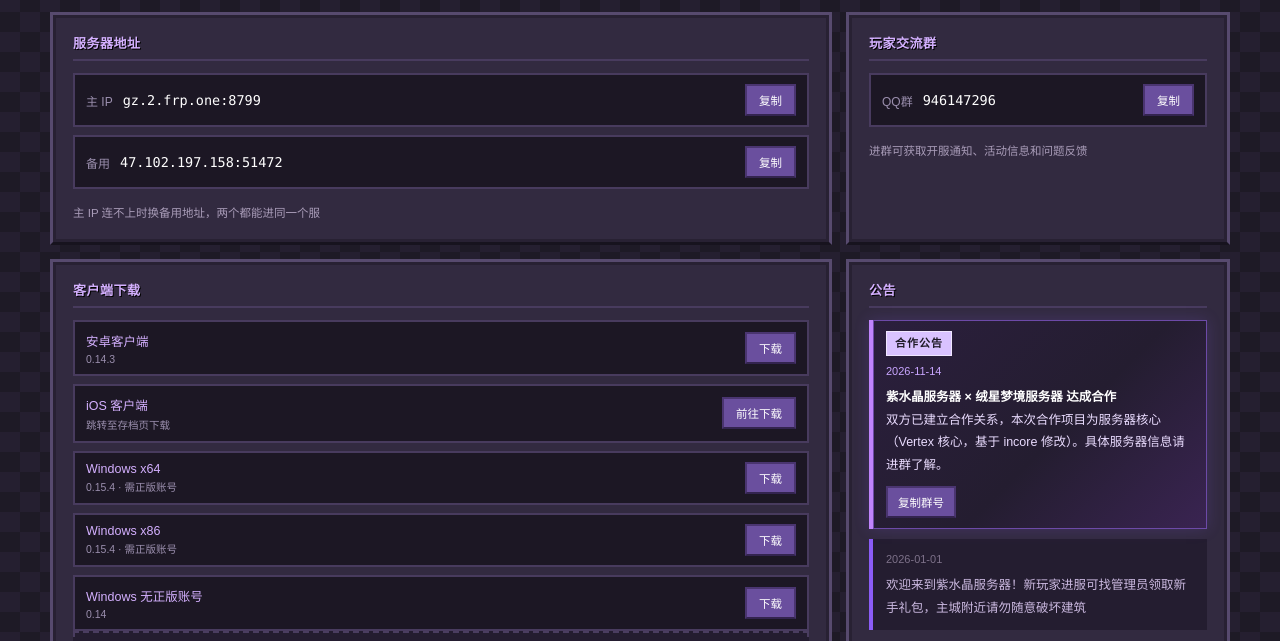
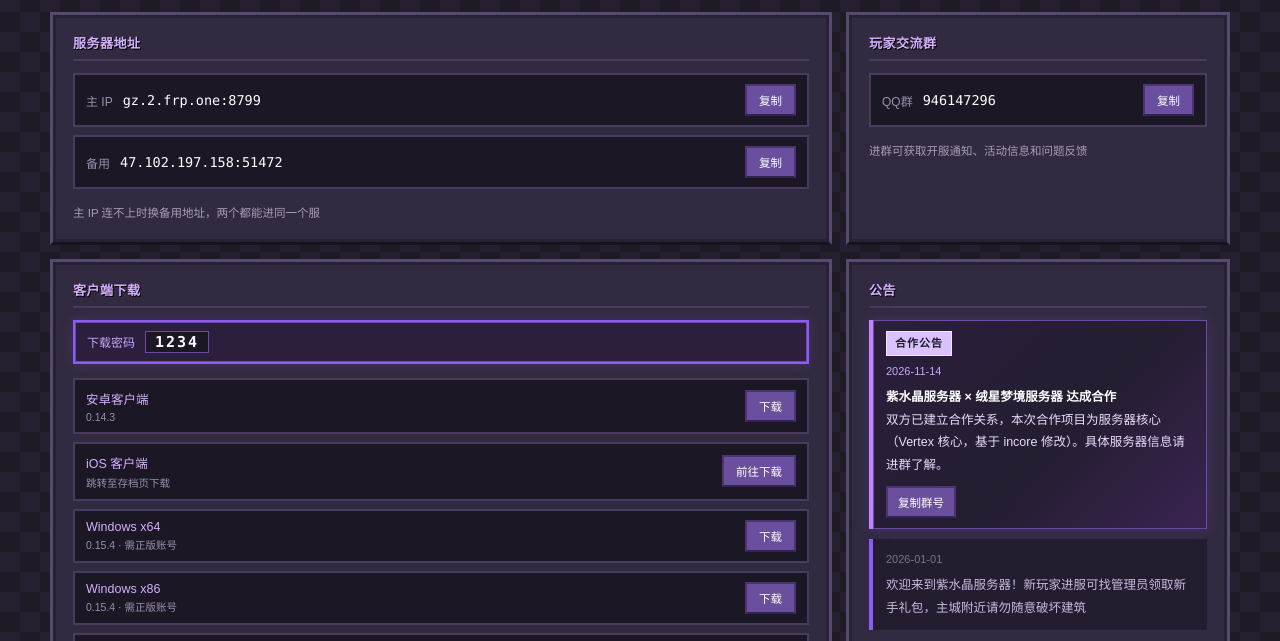
Before and after one commit to 006tv/emth, a plain HTML site: page index.html in a window 1280 px wide. Shown: the part 148-789 px from the top of the page. Drawn offline with Linux system fonts and the light colour scheme.

Commit message:
Update index.html

```diff
--- a/index.html
+++ b/index.html
@@ -207,6 +207,38 @@
   .zip-tip {
     display: none;
     margin-top: 14px;
+  }
+
+  .pwd-tip {
+    display: flex;
+    align-items: center;
+    gap: 10px;
+    background: #2b1f3d;
+    border: 2px solid #8b5cf6;
+    padding: 10px 14px;
+    margin-bottom: 14px;
+    font-size: 13px;
+    color: #eadcff;
+    box-shadow: inset 0 0 0 1px #6d4aa8, 0 0 12px rgba(139, 92, 246, 0.2);
+  }
+  .pwd-tip .pwd-label {
+    font-size: 12px;
+    color: #c9a6ff;
+    white-space: nowrap;
+  }
+  .pwd-tip .pwd-value {
+    font-family: Consolas, monospace;
+    font-size: 16px;
+    font-weight: bold;
+    color: #fff;
+    letter-spacing: 2px;
+    background: #1c1724;
+    border: 1px solid #6d4aa8;
+    padding: 2px 10px;
+  }
+  .pwd-tip .pwd-hint {
+    font-size: 11px;
+    color: #a99cb8;
   }
 
   body.os-android .download-item:not([data-os="android"]) { display: none; }
@@ -527,6 +559,9 @@
     .dl-desc { font-size: 10.5px; }
     .dl-btn { min-height: 30px; padding: 6px 12px; font-size: 11.5px; }
 
+    .pwd-tip { padding: 9px 12px; font-size: 12.5px; }
+    .pwd-tip .pwd-value { font-size: 15px; padding: 1px 9px; }
+
     .features {
       grid-template-columns: 1fr 1fr;
       gap: 8px;
@@ -648,13 +683,18 @@
     <div class="panel span-2">
       <h2>客户端下载</h2>
 
+      <div class="pwd-tip">
+        <span class="pwd-label">下载密码</span>
+        <span class="pwd-value">1234</span>
+      </div>
+
       <div class="download-group">
         <div class="download-item" data-os="android">
           <div class="dl-info">
             <span class="dl-name">安卓客户端</span>
             <span class="dl-desc">0.14.3</span>
           </div>
-          <a class="dl-btn" href="https://h1064.lanosso.com/651608ef38d35d25b68ebe90c2dba079/6af847d9/2026/08/09/e5279a8c3587a26b32e4a41a5b7823b4.apk?fn=%E6%88%91%E7%9A%84%E4%B8%96%E7%95%8C0.13%E6%80%80%E6%97%A7_0.14.3.apk" target="_blank" rel="noopener">下载</a>
+          <a class="dl-btn" href="https://wwboi.lanzoue.com/iO2jl41e80ib" target="_blank" rel="noopener">下载</a>
         </div>
 
         <div class="download-item" data-os="ios">
@@ -670,7 +710,7 @@
             <span class="dl-name">Windows x64</span>
             <span class="dl-desc">0.15.4 · 需正版账号</span>
           </div>
-          <a class="dl-btn" href="https://zip3.webgetstore.com/8be0804fdd7b03248c0e475177a1326f/6af84b18/2026/11/14/4acf773ca573a1a10716edbfff53e636.zip?fn=Microsoft0.15.4x64.zip" target="_blank" rel="noopener">下载</a>
+          <a class="dl-btn" href="https://wwboi.lanzoue.com/ieWV54fyfmhi" target="_blank" rel="noopener">下载</a>
         </div>
 
         <div class="download-item" data-os="windows">
@@ -678,7 +718,7 @@
             <span class="dl-name">Windows x86</span>
             <span class="dl-desc">0.15.4 · 需正版账号</span>
           </div>
-          <a class="dl-btn" href="https://zip3.webgetstore.com/dd3c5d3558d70ff4e6ea234d886a1739/6af84b4e/2026/11/14/981a07e31f9a57596e4e15bb5df718d7.zip?fn=Microsoft0.15.4x86.zip" target="_blank" rel="noopener">下载</a>
+          <a class="dl-btn" href="https://wwboi.lanzoue.com/iVTrK4fyfl3i" target="_blank" rel="noopener">下载</a>
         </div>
 
         <div class="download-item" data-os="windows">
@@ -686,7 +726,7 @@
             <span class="dl-name">Windows 无正版账号</span>
             <span class="dl-desc">0.14</span>
           </div>
-          <a class="dl-btn" href="https://zip3.webgetstore.com/cf945c1fe070f6961026cf6b01e2ca30/6af84b6f/2026/11/14/9804a21fcc2d11bafe1c4f55bf0ac3a8.zip?fn=0.14.zip" target="_blank" rel="noopener">下载</a>
+          <a class="dl-btn" href="https://wwboi.lanzoue.com/iCOsn4fyfjqj" target="_blank" rel="noopener">下载</a>
         </div>
 
         <div class="download-item only-all">
@@ -694,7 +734,7 @@
             <span class="dl-name">PCL2 启动器</span>
             <span class="dl-desc">Plain Craft Launcher 2 · Windows 通用</span>
           </div>
-          <a class="dl-btn" href="https://exe2.webgetstore.com/3fe6f33a2363fcf9647c6b1f9247637f/6af8780c/2026/11/14/236cbacd26474da768137802ffec8014.exe?fn=Plain%20Craft%20Launcher%202.exe" target="_blank" rel="noopener">下载</a>
+          <a class="dl-btn" href="https://wwboi.lanzoue.com/iYnST4fzf4aj" target="_blank" rel="noopener">下载</a>
         </div>
       </div>
 
@@ -703,7 +743,7 @@
       </div>
 
       <p class="note zip-tip">
-        Windows 下载下来是 zip 压缩包，需要先解压再运行
+        Windows 下载下来是压缩包，需要先解压再运行
       </p>
 
       <button class="toggle-all" id="toggleAll" onclick="toggleAll()">显示全部平台</button>
@@ -886,4 +926,4 @@ function toggleAll() {
 detectOS();
 </script>
 </body>
-           </html>
+         </html>
```
